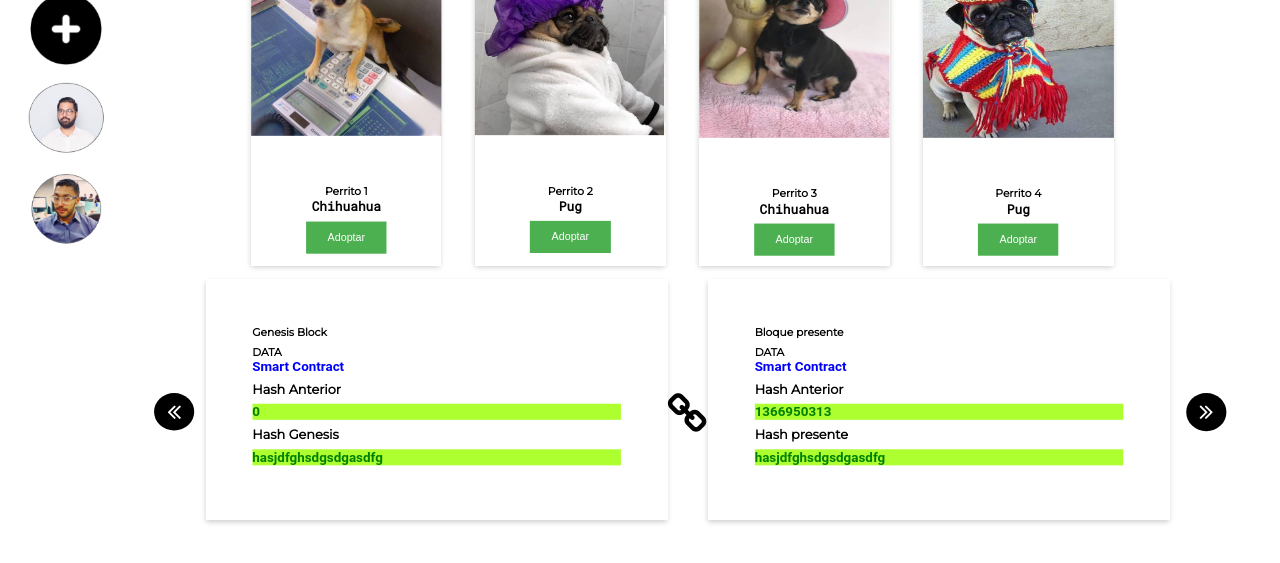
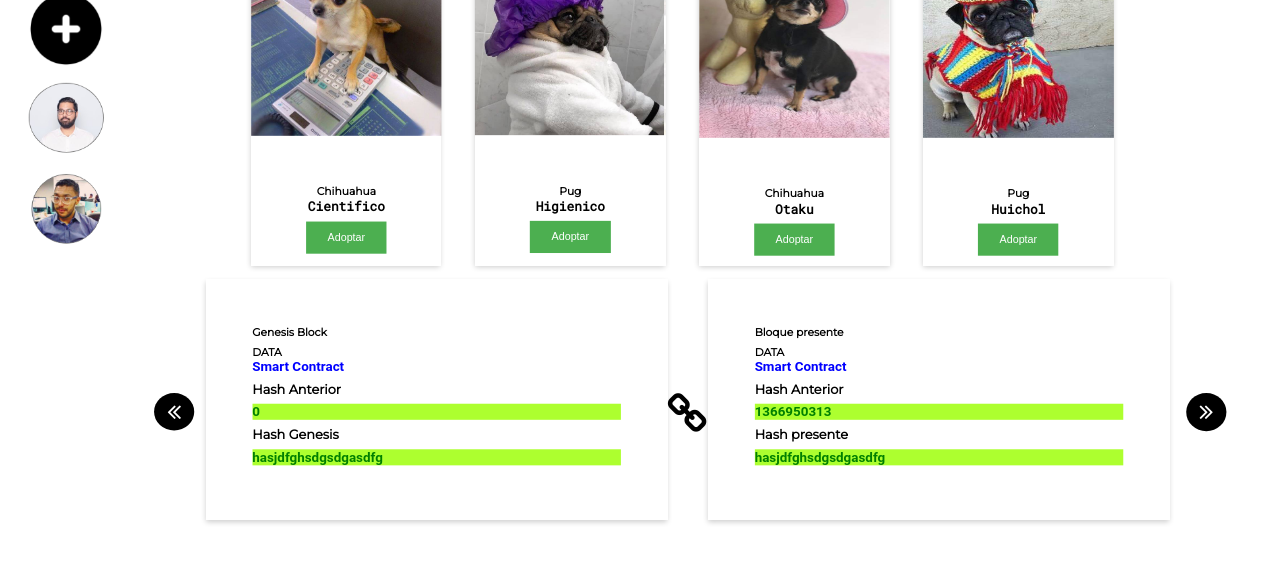
Before and after one commit to MsMemes/Blockchain-Demo, a website: page blockchaindemo.io/main.html in a window 1280 px wide. Shown: the part 223-786 px from the top of the page. Drawn offline with Linux system fonts and the light colour scheme.

Commit message:
Changed html
Changed names of dogs

```diff
--- a/blockchaindemo.io/main.html
+++ b/blockchaindemo.io/main.html
@@ -39,8 +39,8 @@
 			<div class="card">
 				<img src="perrito1.jpg" alt="Avatar" style="width:100%">
 				<div class="container">
-					<h4 style="font-family: Montserrat;"><b>Perrito 1</b></h4>
-					<p style="font-family: Roboto Mono;font-weight: bold;font-size:larger;" class="pd-bottom-10">Chihuahua</p>
+					<h4 style="font-family: Montserrat;"><b>Chihuahua</b></h4>
+					<p style="font-family: Roboto Mono;font-weight: bold;font-size:larger;" class="pd-bottom-10">Cientifico</p>
 					<button id="botonAdoptar1" class="button">Adoptar</button>
 				</div>
 			  </div>
@@ -50,8 +50,8 @@
 			<div class="card">
 				<img src="perrito2.jpg" alt="Avatar" style="width:100%">
 				<div class="container">
-				  <h4 style="font-family: Montserrat;"><b>Perrito 2</b></h4>
-				  <p style="font-family: Roboto Mono;font-weight: bold;font-size:larger;"class="pd-bottom-10">Pug</p>
+				  <h4 style="font-family: Montserrat;"><b>Pug</b></h4>
+				  <p style="font-family: Roboto Mono;font-weight: bold;font-size:larger;"class="pd-bottom-10">Higienico</p>
 				  <button id="botonAdoptar2" class="button">Adoptar</button>
 				</div>
 			  </div>
@@ -61,8 +61,8 @@
 			<div class="card">
 				<img src="perrito3.jpg" alt="Avatar" style="width:100% ; height:60%">
 				<div class="container">
-					<h4 style="font-family: Montserrat;"><b>Perrito 3</b></h4>
-					<p style="font-family: Roboto Mono;font-weight: bold;font-size:larger;"class="pd-bottom-10">Chihuahua</p>
+					<h4 style="font-family: Montserrat;"><b>Chihuahua</b></h4>
+					<p style="font-family: Roboto Mono;font-weight: bold;font-size:larger;"class="pd-bottom-10">Otaku</p>
 					<button id="botonAdoptar3" class="button">Adoptar</button>
 				</div>
 			  </div>
@@ -72,8 +72,8 @@
 			<div class="card">
 				<img src="perrito4.jpg" alt="Avatar" style="width:100%; height:60%">
 				<div class="container">
-					<h4 style="font-family: Montserrat;"><b>Perrito 4</b></h4>
-					<p style="font-family: Roboto Mono;font-weight: bold;font-size:larger;"class="pd-bottom-10">Pug</p>
+					<h4 style="font-family: Montserrat;"><b>Pug</b></h4>
+					<p style="font-family: Roboto Mono;font-weight: bold;font-size:larger;"class="pd-bottom-10">Huichol</p>
 					<button id="botonAdoptar4" class="button">Adoptar</button>
 				</div>
 			  </div>
```
